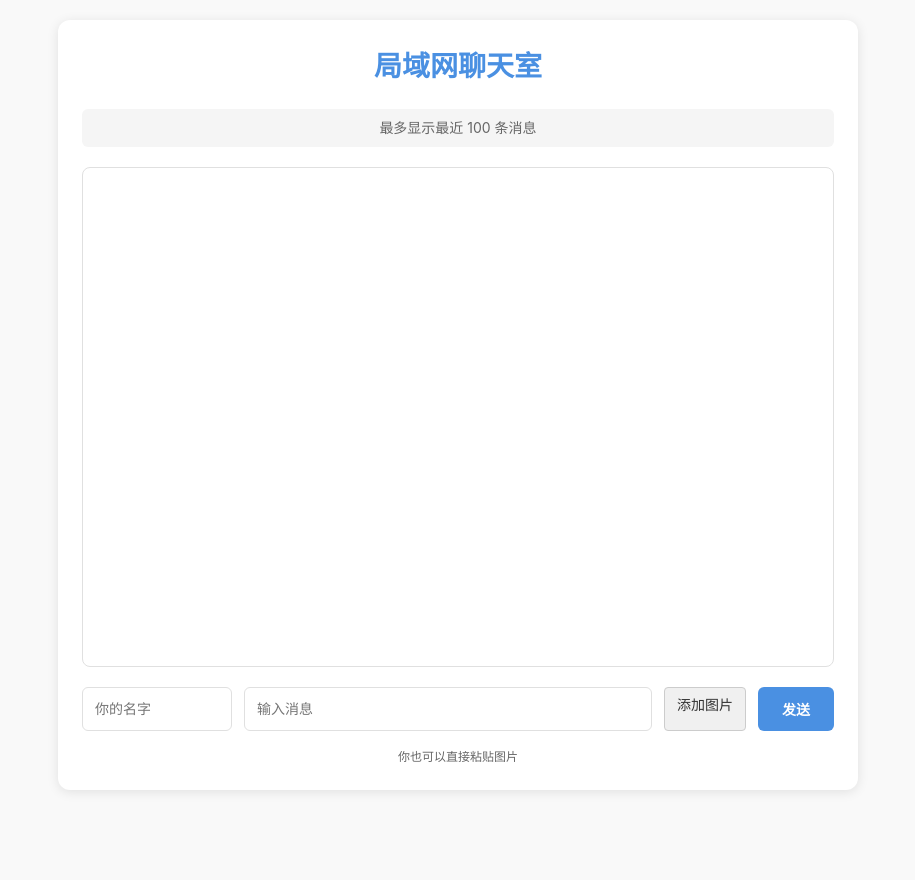
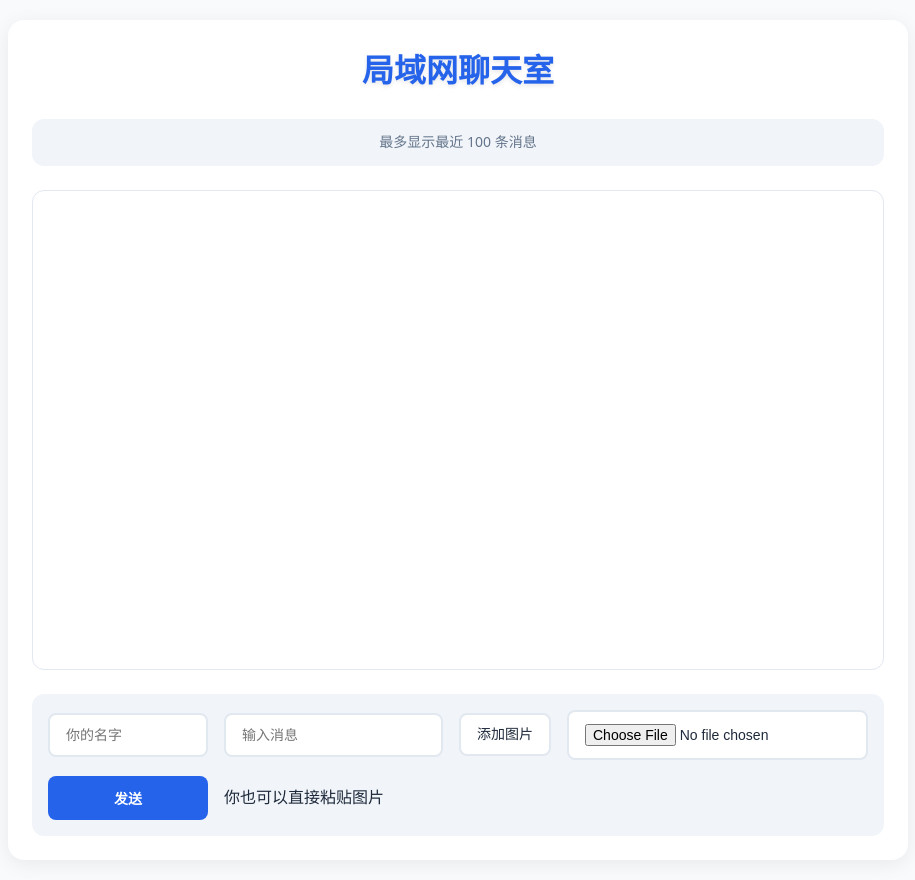
Before and after one commit to QQ-M/Lan_chat_messages, a PHP site: page / in a window 1280 px wide. Shown: the whole page, without its empty margins (182-1097 px from the left). Before the commit the page ends 792 px from the top, so only its background shows below. Run offline with PHP 8.4, Linux system fonts and the light colour scheme.

Commit message:
优化了前端

```diff
--- a/css/styles.css
+++ b/css/styles.css
@@ -1,15 +1,20 @@
+/* 现代化变量配置 */
 :root {
-    --primary-color: #4a90e2;
-    --secondary-color: #f5f5f5;
-    --border-color: #e0e0e0;
-    --success-color: #4caf50;
-    --text-primary: #333;
-    --text-secondary: #666;
-    --background-color: #f9f9f9;
+    --primary-color: #2563eb;
+    --primary-light: #3b82f6;
+    --primary-dark: #1d4ed8;
+    --secondary-color: #f1f5f9;
+    --border-color: #e2e8f0;
+    --success-color: #22c55e;
+    --text-primary: #1e293b;
+    --text-secondary: #64748b;
+    --background-color: #f8fafc;
     --container-background: white;
-    --shadow-color: rgba(0, 0, 0, 0.1);
+    --shadow-color: rgba(0, 0, 0, 0.07);
+    --transition-speed: 0.3s;
 }
 
+/* 基础重置和排版 */
 * {
     margin: 0;
     padding: 0;
@@ -17,80 +22,129 @@
 }
 
 body {
-    font-family: -apple-system, BlinkMacSystemFont, "Segoe UI", Roboto, "Helvetica Neue", Arial, sans-serif;
+    font-family: system-ui, -apple-system, BlinkMacSystemFont, 'Segoe UI', Roboto, Oxygen, Ubuntu, Cantarell, sans-serif;
     line-height: 1.6;
     color: var(--text-primary);
     background: var(--background-color);
+    min-height: 100vh;
+    display: flex;
+    align-items: center;
+    justify-content: center;
     padding: 20px;
 }
 
+/* 主容器样式 */
 .container {
-    max-width: 800px;
-    margin: 0 auto;
+    width: 100%;
+    max-width: 900px;
     background: var(--container-background);
-    border-radius: 12px;
-    box-shadow: 0 2px 12px var(--shadow-color);
+    border-radius: 16px;
+    box-shadow: 0 4px 20px var(--shadow-color);
     padding: 24px;
+    transition: transform var(--transition-speed);
 }
 
+.container:hover {
+    transform: translateY(-2px);
+}
+
+/* 标题样式 */
 h1 {
     color: var(--primary-color);
     text-align: center;
-    margin-bottom: 20px;
-    font-size: 28px;
+    margin-bottom: 24px;
+    font-size: 2rem;
+    font-weight: 700;
+    text-shadow: 0 2px 4px rgba(0,0,0,0.1);
 }
 
+/* 系统信息样式 */
 .system-info {
     color: var(--text-secondary);
     text-align: center;
-    margin-bottom: 20px;
-    font-size: 14px;
-    padding: 8px;
+    margin-bottom: 24px;
+    font-size: 0.875rem;
+    padding: 12px;
     background: var(--secondary-color);
-    border-radius: 6px;
+    border-radius: 12px;
+    backdrop-filter: blur(8px);
+    transition: background-color var(--transition-speed);
 }
 
+/* 消息容器样式 */
 #messages {
-    height: 500px;
+    height: 60vh;
     overflow-y: auto;
     border: 1px solid var(--border-color);
-    border-radius: 8px;
-    margin-bottom: 20px;
-    padding: 16px;
+    border-radius: 12px;
+    margin-bottom: 24px;
+    padding: 20px;
     background: var(--container-background);
+    scroll-behavior: smooth;
 }
 
+/* 滚动条美化 */
+#messages::-webkit-scrollbar {
+    width: 8px;
+}
+
+#messages::-webkit-scrollbar-track {
+    background: var(--secondary-color);
+    border-radius: 4px;
+}
+
+#messages::-webkit-scrollbar-thumb {
+    background: var(--primary-light);
+    border-radius: 4px;
+}
+
+/* 消息样式 */
 .message {
     display: flex;
     align-items: flex-start;
-    gap: 12px;
-    margin-bottom: 16px;
-    animation: fadeIn 0.3s ease-in-out;
+    gap: 16px;
+    margin-bottom: 20px;
+    animation: slideIn 0.4s ease-out;
+    opacity: 0;
+    animation-fill-mode: forwards;
 }
 
-@keyframes fadeIn {
-    from { opacity: 0; transform: translateY(10px); }
-    to { opacity: 1; transform: translateY(0); }
+@keyframes slideIn {
+    from {
+        opacity: 0;
+        transform: translateY(20px);
+    }
+    to {
+        opacity: 1;
+        transform: translateY(0);
+    }
 }
 
 .message-content {
     flex-grow: 1;
     background: var(--secondary-color);
-    padding: 12px;
-    border-radius: 8px;
+    padding: 16px;
+    border-radius: 12px;
     position: relative;
+    transition: transform var(--transition-speed);
 }
 
+.message-content:hover {
+    transform: translateX(4px);
+}
+
+/* 消息头部样式 */
 .message-header {
     display: flex;
     align-items: center;
-    gap: 8px;
-    margin-bottom: 4px;
+    gap: 12px;
+    margin-bottom: 8px;
 }
 
 .timestamp {
     color: var(--text-secondary);
-    font-size: 12px;
+    font-size: 0.75rem;
+    font-weight: 500;
 }
 
 .username {
@@ -98,147 +152,153 @@ h1 {
     color: var(--primary-color);
 }
 
-.message-text {
-    word-break: break-word;
-}
-
-.copy-btn {
-    background: var(--container-background);
-    border: 1px solid var(--border-color);
-    border-radius: 6px;
-    padding: 6px 12px;
-    cursor: pointer;
-    font-size: 13px;
-    transition: all 0.2s ease;
-    color: var(--text-secondary);
-}
-
-.copy-btn:hover {
+/* 输入区域样式 */
+.input-area {
+    display: grid;
+    grid-template-columns: auto 1fr auto auto;
+    gap: 16px;
+    align-items: center;
     background: var(--secondary-color);
-    transform: translateY(-1px);
-}
-
-.copy-btn.copied {
-    background: var(--success-color);
-    color: var(--container-background);
-    border-color: var(--success-color);
-}
-
-.input-area {
-    display: flex;
-    gap: 12px;
-    flex-wrap: wrap;
+    padding: 16px;
+    border-radius: 12px;
 }
 
 input {
-    padding: 12px;
-    border: 1px solid var(--border-color);
-    border-radius: 6px;
-    font-size: 14px;
-    transition: border-color 0.2s ease;
+    padding: 12px 16px;
+    border: 2px solid var(--border-color);
+    border-radius: 8px;
+    font-size: 0.875rem;
+    transition: all var(--transition-speed);
+    background: var(--container-background);
 }
 
 input:focus {
     outline: none;
     border-color: var(--primary-color);
+    box-shadow: 0 0 0 3px rgba(37, 99, 235, 0.1);
 }
 
 #username {
-    width: 150px;
+    width: 160px;
 }
 
-#message {
-    flex-grow: 1;
-}
-
+/* 按钮样式 */
 button {
     background: var(--primary-color);
-    color: var(--container-background);
+    color: white;
     border: none;
-    border-radius: 6px;
+    border-radius: 8px;
     padding: 12px 24px;
     cursor: pointer;
-    font-size: 14px;
+    font-size: 0.875rem;
     font-weight: 600;
-    transition: all 0.2s ease;
+    transition: all var(--transition-speed);
 }
 
 button:hover {
-    background: #357abd;
-    transform: translateY(-1px);
+    background: var(--primary-dark);
+    transform: translateY(-2px);
+    box-shadow: 0 4px 12px rgba(37, 99, 235, 0.2);
 }
 
-.hidden-textarea {
-    position: fixed;
-    top: -9999px;
-    left: -9999px;
-    opacity: 0;
+/* 图片上传样式 */
+.image-upload-label {
+    display: inline-flex;
+    align-items: center;
+    gap: 8px;
+    padding: 8px 16px;
+    cursor: pointer;
+    background-color: var(--container-background);
+    border: 2px solid var(--border-color);
+    border-radius: 8px;
+    font-size: 0.875rem;
+    transition: all var(--transition-speed);
 }
 
+.image-upload-label:hover {
+    background-color: var(--secondary-color);
+    border-color: var(--primary-color);
+}
+
+.image-preview {
+    max-width: 120px;
+    max-height: 120px;
+    border-radius: 8px;
+    display: none;
+    object-fit: cover;
+    transition: transform var(--transition-speed);
+}
+
+.image-preview:hover {
+    transform: scale(1.05);
+}
+
+/* 消息图片样式 */
 .message-image {
     max-width: 100%;
     max-height: 300px;
     border-radius: 8px;
-    margin-top: 8px;
+    margin-top: 12px;
+    transition: transform var(--transition-speed);
 }
 
-.image-upload {
-    display: none;
-}
-
-.image-upload-label {
-    display: inline-block;
-    padding: 6px 12px;
-    cursor: pointer;
-    background-color: #f0f0f0;
-    border: 1px solid #ccc;
-    border-radius: 4px;
-    font-size: 14px;
-}
-
-.image-upload-label:hover {
-    background-color: #e0e0e0;
-}
-
-.image-preview {
-    max-width: 100px;
-    max-height: 100px;
-    margin-top: 8px;
-    border-radius: 4px;
-    display: none;
-}
-
-.paste-info {
-    font-size: 12px;
-    color: var(--text-secondary);
-    margin-top: 4px;
-    width: 100%;
-    text-align: center;
+.message-image:hover {
+    transform: scale(1.02);
 }
 
 /* 响应式设计 */
-@media (max-width: 600px) {
-    body {
-        padding: 10px;
-    }
-
+@media (max-width: 768px) {
     .container {
         padding: 16px;
+        margin: 12px;
     }
 
     .input-area {
-        flex-direction: column;
+        grid-template-columns: 1fr;
+        gap: 12px;
     }
 
     #username, #message {
         width: 100%;
     }
 
-    .image-upload-label {
-        text-align: center;
+    .message {
+        flex-direction: column;
+        gap: 8px;
     }
 
-    button {
-        width: 100%;
+    .copy-btn {
+        align-self: flex-end;
+    }
+
+    #messages {
+        height: 50vh;
     }
 }
+
+/* 深色模式支持 */
+@media (prefers-color-scheme: dark) {
+    :root {
+        --primary-color: #3b82f6;
+        --primary-light: #60a5fa;
+        --primary-dark: #2563eb;
+        --secondary-color: #1e293b;
+        --border-color: #334155;
+        --text-primary: #f1f5f9;
+        --text-secondary: #94a3b8;
+        --background-color: #0f172a;
+        --container-background: #1e293b;
+        --shadow-color: rgba(0, 0, 0, 0.3);
+    }
+}
+.hidden-textarea {
+    position: absolute;
+    left: -9999px;
+    top: -9999px;
+    width: 1px;
+    height: 1px;
+    opacity: 0;
+    pointer-events: none;
+    position: fixed;
+    z-index: -1;
+}
```
Also changed, not shown: js/chat.js (+136 -110 lines).
